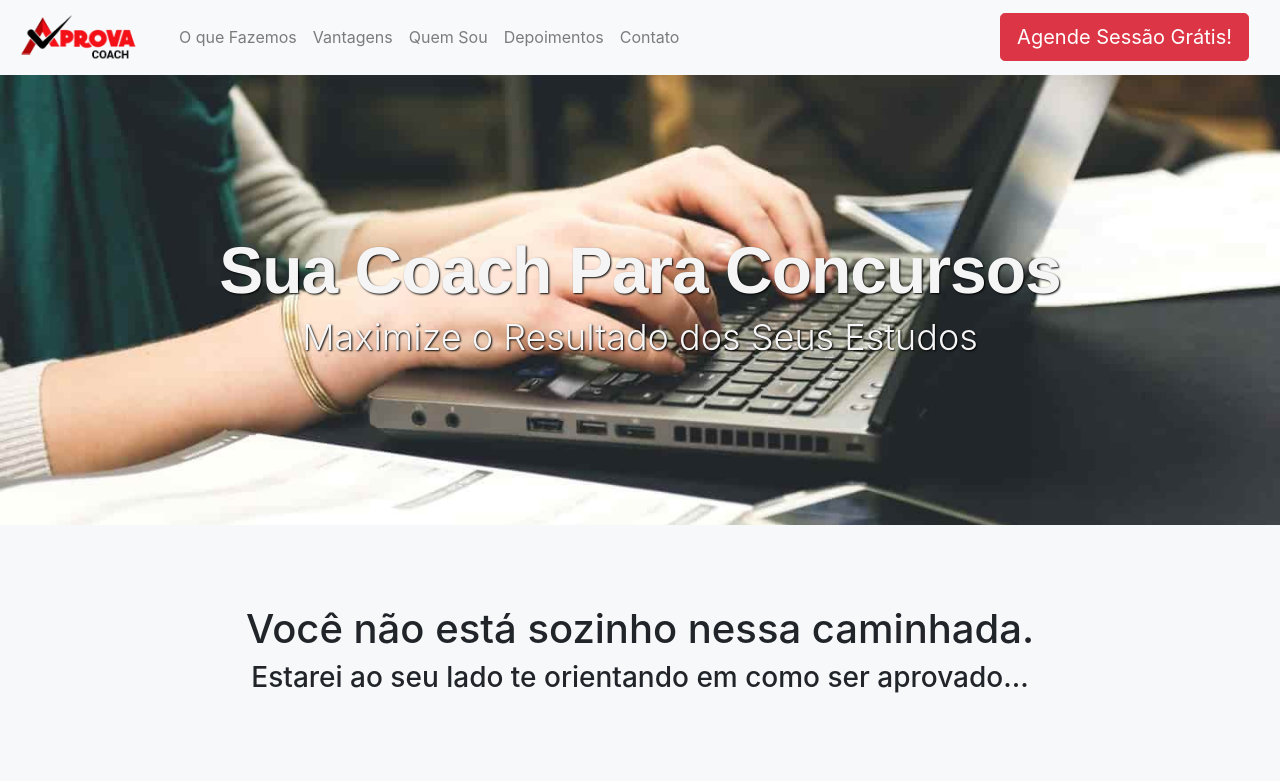
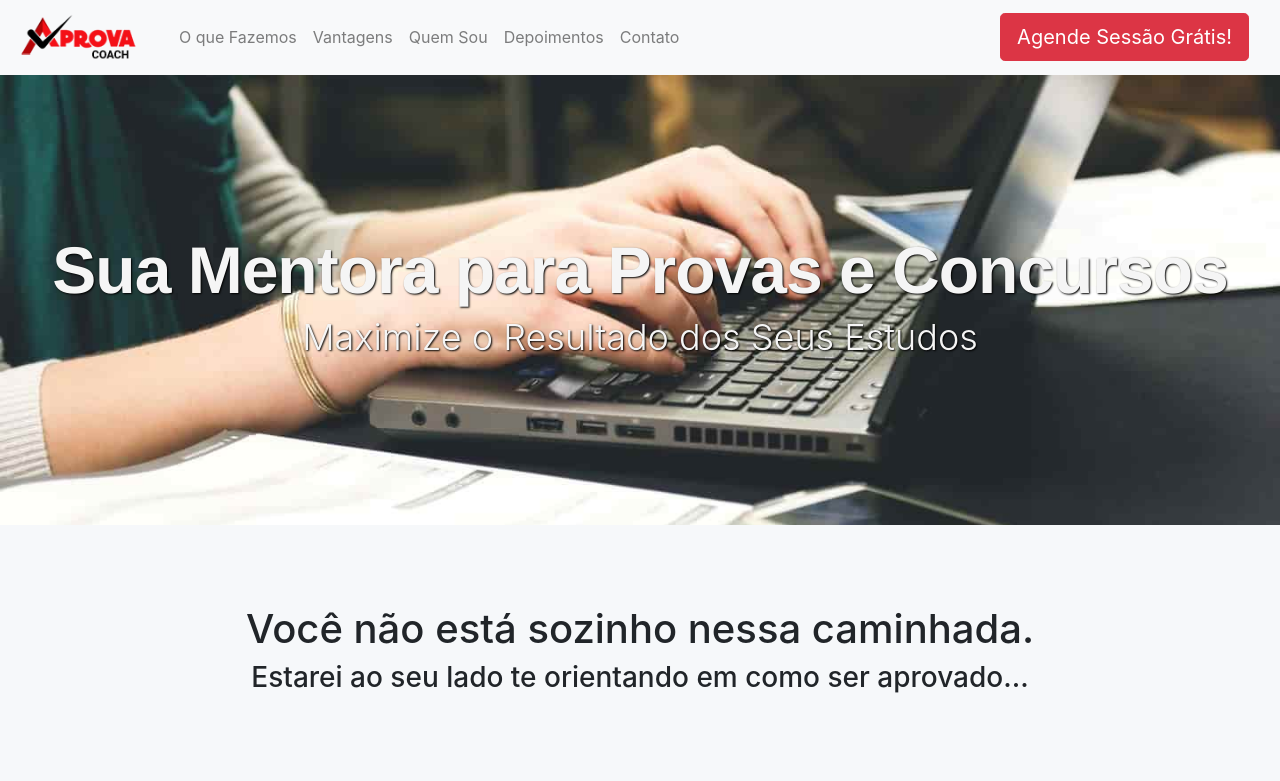
Before and after one commit to BrunoSette/aprova-coach, a React (Create React App) app: page / in a window 1280 px wide. Shown: the top 781 px of the page. Built offline with nearby package versions, Linux system fonts and the light colour scheme.

Commit message:
2022 update

```diff
--- a/public/index.html
+++ b/public/index.html
@@ -8,7 +8,7 @@
     <meta property="title" content="Aprova Coach" />
     <meta property="description" content="Sua Coach para Provas e Concurso" />
     <link rel="manifest" href="%PUBLIC_URL%/manifest.json" />
-    <title>Aprova Coach para Concursos</title>
+    <title>Sua Mentora para Provas e Concursos</title>
   </head>
   <body>
     <noscript>You need to enable JavaScript to run this app.</noscript>
--- a/src/components/apresentacao/apresentacao.js
+++ b/src/components/apresentacao/apresentacao.js
@@ -31,9 +31,7 @@ export default class Apresentacao extends Component {
               <p>
                 Professional Coach e Consultora, vem ajudando milhares de
                 pessoas a serem aprovadas em Concursos Públicos e no Exame da
-                OAB nos últimos 10 anos. Responsável pela área de produtividade
-                nos estudos das empresas: ProvasdaOAB, ProvasDirecionadas e
-                Estudando Online.
+                OAB nos últimos 10 anos.
               </p>
             </Col>
           </Row>
--- a/src/components/banner/banner.js
+++ b/src/components/banner/banner.js
@@ -6,7 +6,7 @@ export default class Banner extends Component {
     return (
       <div>
         <div className="banner">
-          <h1 className="header">Sua Coach Para Concursos</h1>
+          <h1 className="header">Sua Mentora para Provas e Concursos</h1>
           <h4 className="subheader">Maximize o Resultado dos Seus Estudos</h4>
         </div>
       </div>
```
